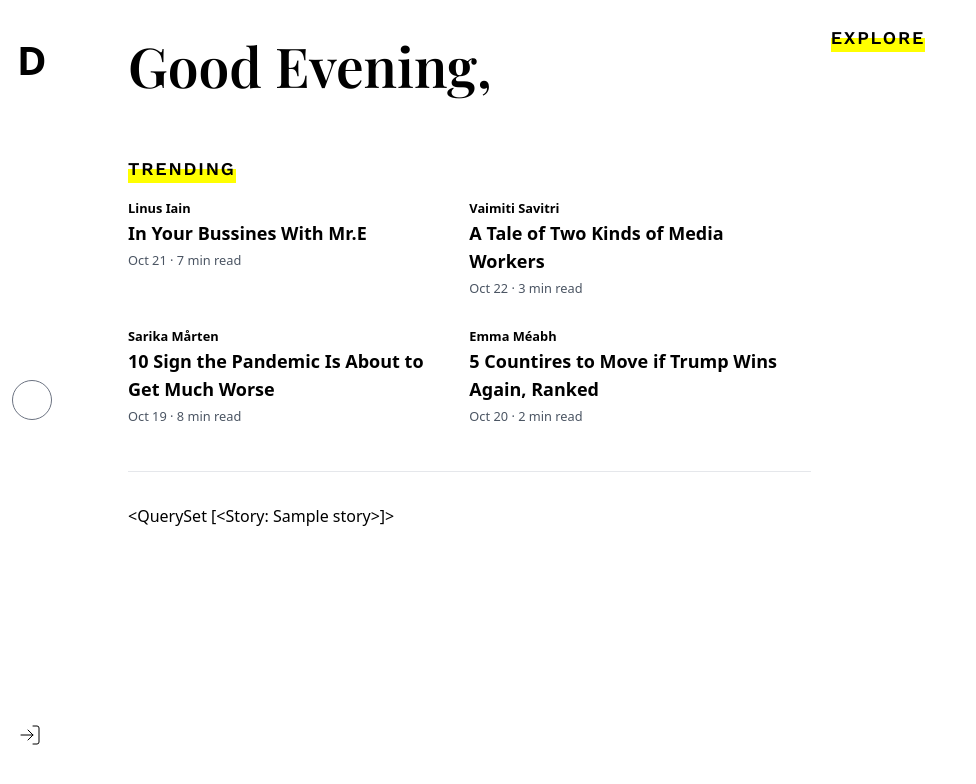
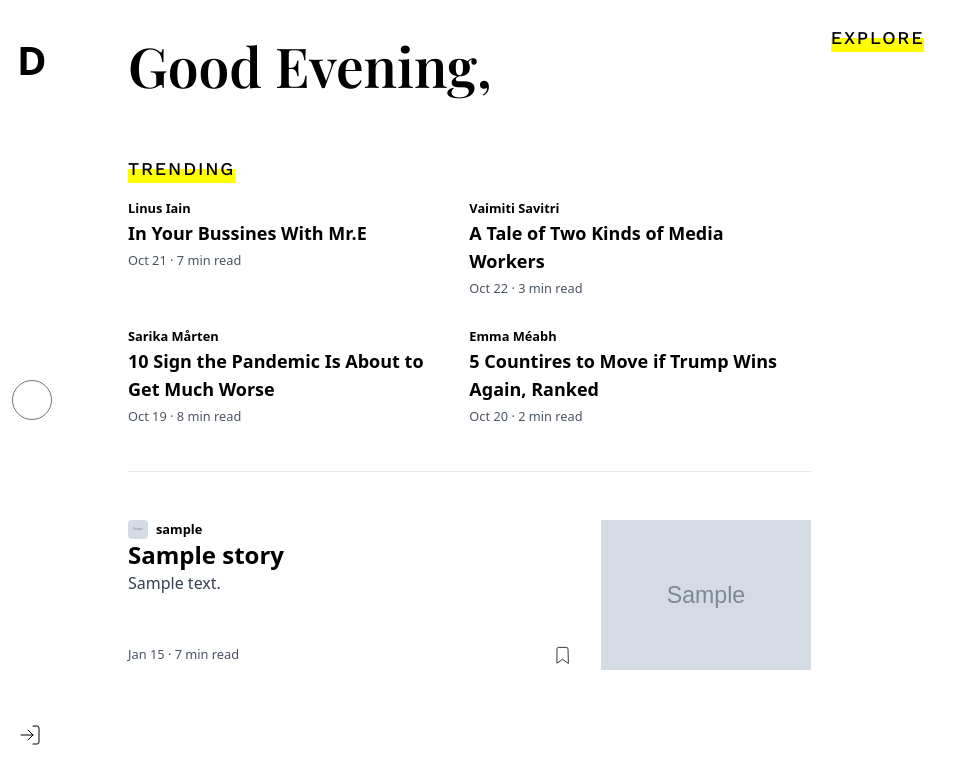
Before and after one commit to jirenmaa/djraft, a Django app: page / in a window 1280 px wide. Shown: the top 784 px of the page, without its empty margins (0-976 px from the left). Run offline with Django 3.2, Linux system fonts and the light colour scheme; tables that the repository leaves empty hold one stand-in row (values such as "Sample post"); grey boxes marked "Sample" are stand-in pictures.

Commit message:
update home view

```diff
--- a/djraft/templates/pages/home.html
+++ b/djraft/templates/pages/home.html
@@ -1,4 +1,6 @@
-{% extends "base.html" %} {% block main %}
+{% extends "base.html" %}
+
+{% block main %}
 <div id="homepage">
   <div class="grid grid-cols-3">
     <div id="content-left" class="col-span-2">
@@ -10,7 +12,7 @@
       <!-- trending articles -->
       <div id="trending" class="mt-12">
         <h2
-          class="text-lg tag-highlight inline-block font-semibold tracking-widest"
+          class="text-lg tag-highlight inline-block font-medium tracking-widest"
         >
           TRENDING
         </h2>
@@ -61,7 +63,7 @@
     <!-- explore more articles -->
     <div id="content-right" class="col-span-1 px-5">
       <h2
-        class="text-lg tag-highlight inline-block font-semibold tracking-widest mb-5"
+        class="text-lg tag-highlight inline-block font-medium tracking-widest mb-5"
       >
         EXPLORE
       </h2>
@@ -80,7 +82,87 @@
   <!-- main article -->
   <div class="grid grid-cols-3">
     <div class="col-span-2">
-      {{web_main_articles}}
+      {% for article in web_main_articles %}
+        <!-- article -->
+        <div class="py-4">
+          <article class="grid grid-cols-3">
+            <div class="col-span-2">
+              <!-- author section -->
+              <div id="author" class="flex content-center">
+                {% if article.author.avatar %}
+                  <img
+                    src="{{article.author.avatar.url}}"
+                    class="rounded" width="20" height="20"
+                  >
+                {% else %}
+                  <div
+                    class="rounded border border-gray-500"
+                    style="height: 20px; width: 20px"
+                  ></div>
+                {% endif %}
+                <small class="font-semibold ml-2">{{ article.author }}</small>
+              </div>
+              <!-- end of author -->
+
+              <!-- article body -->
+              <div id="article-body">
+                <a
+                  href="{% url 'users:story' username=article.author.username slug=article.slug %}"
+                >
+                  <p class="font-bold text-2xl">
+                    {{ article.title }}
+                  </p>
+                  <p class="text-gray-700">
+                    {% if article.body|length > 125 %}
+                      {{ article.body | slice:":125" }}   ...
+                    {% else %}
+                      {{ article.body}}
+                    {% endif %}
+                  </p>
+                </a>
+                <div id="bottom-content" class="flex justify-between">
+                  <small class="text-gray-600">
+                    {{ article.created_at | date:"M d" }} · 7 min read
+                  </small>
+                  <svg
+                    xmlns="http://www.w3.org/2000/svg"
+                    width="19"
+                    height="19"
+                    viewBox="0 0 24 24"
+                    fill="none"
+                    stroke="#000"
+                    stroke-width="1"
+                    stroke-linecap="round"
+                    stroke-linejoin="round"
+                    class="feather feather-bookmark"
+                  >
+                    <path
+                      d="M19 23l-7-5-7 5V5a2 2 0 0 1 2-2h10a2 2 0 0 1 2 2z"
+                    ></path>
+                  </svg>
+                </div>
+              </div>
+              <!-- end of article body -->
+            </div>
+
+            <!-- article image/cover -->
+            <div class="col-span-1">
+              <a
+                href="{% url 'users:story' username=article.author.username slug=article.slug %}"
+              >
+              <img
+                src="{{ article.cover.url }}"
+                class="float-right"
+                style="width: 210px; height: 150px"
+              />
+              </a>
+            </div>
+            <!-- end of article image/cover -->
+
+          </article>
+        </div>
+        <!-- end of this article -->
+      {% endfor %}
     </div>
   </div>
 </div>
```
